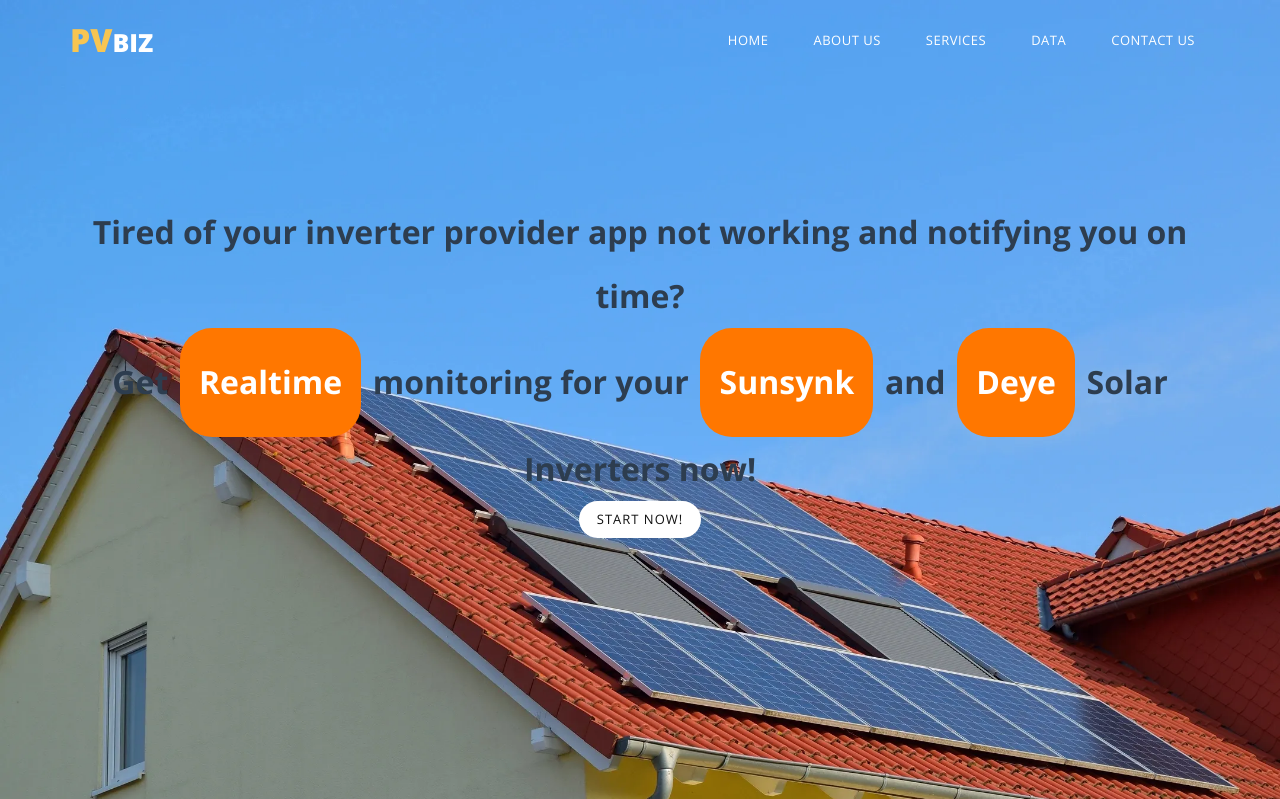
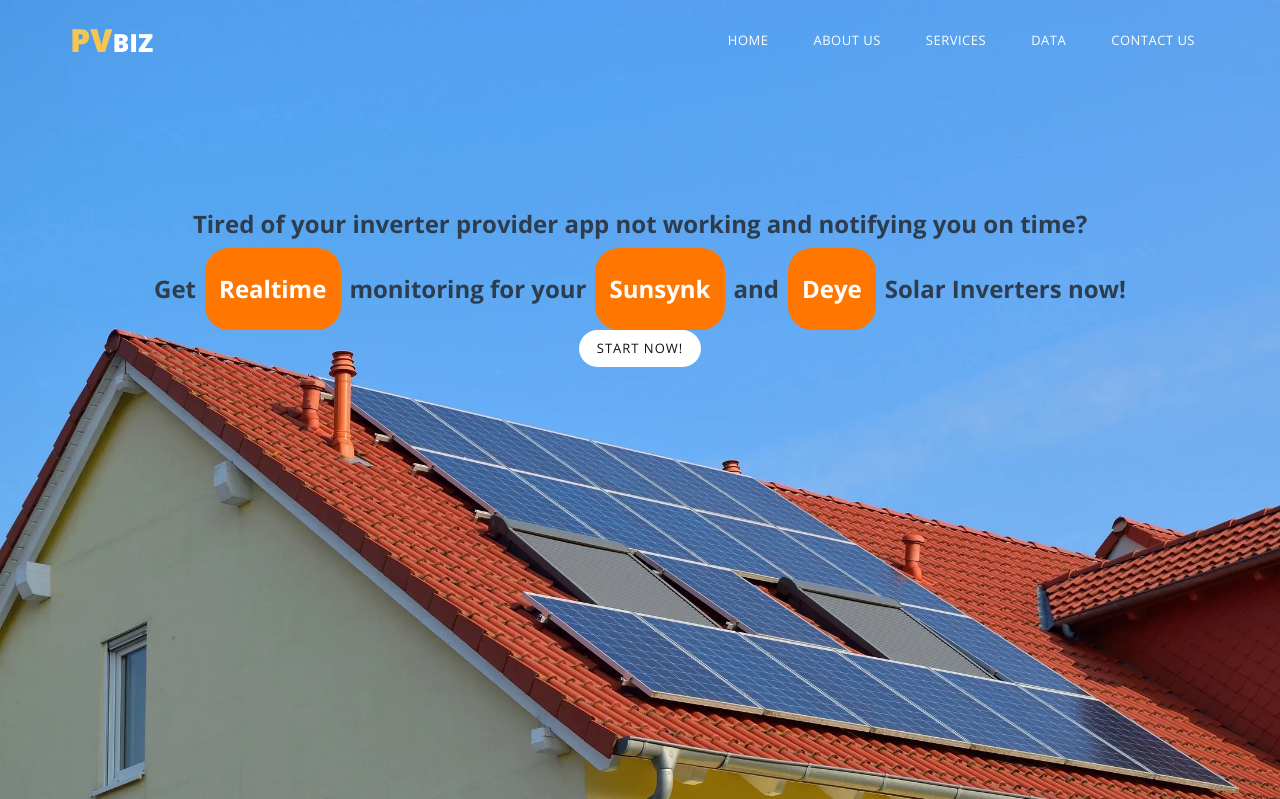
Before and after one commit to PVBiz/Website, a PHP site: page / in a window 1280 px wide. Shown: the top 799 px of the page. Run offline with PHP 8.4, Linux system fonts and the light colour scheme; some libraries are stand-ins or nearby versions.

Commit message:
Final Fonts

```diff
--- a/css/templatemo-style.css
+++ b/css/templatemo-style.css
@@ -954,7 +954,7 @@
 }
 
 .large-text {
-    font-size: 2em; /* Adjust this value to make the text larger or smaller */
+    font-size: 1.5em; /* Adjust this value to make the text larger or smaller */
 	line-height: 2;
 	font-weight: bold;
 }
```
